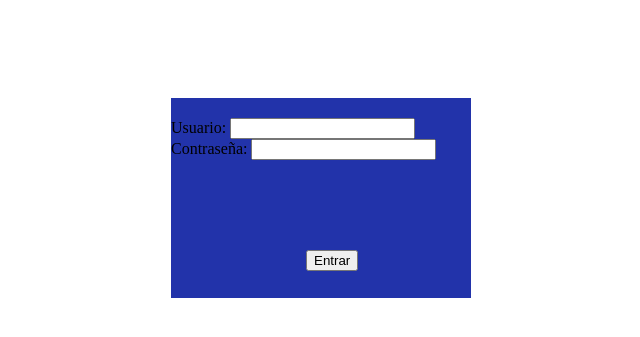
After one commit to HackathonNicaragua/weareone, a Rails app: page /logiandose/index in a window 1280 px wide. The commit adds this page. Shown: the top 337 px of the page, without its empty margins (299-939 px from the left). Run offline with Rails 7, Linux system fonts and the light colour scheme; style sheets or scripts are compiled from the project's sources.

Commit message:
Primera version de la vista logiandose

```diff
--- /dev/null
+++ b/uniting-university/app/assets/javascripts/logiandose.coffee
@@ -0,0 +1,3 @@
+# Place all the behaviors and hooks related to the matching controller here.
+# All this logic will automatically be available in application.js.
+# You can use CoffeeScript in this file: http://coffeescript.org/
--- /dev/null
+++ b/uniting-university/app/assets/stylesheets/logiandose.css
@@ -0,0 +1,20 @@
+body{
+	margin-left: 20px;
+    margin-right: 20px;
+}
+#entrar{
+	position: absolute;
+	background: #23a;
+	height: 200px;
+	width: 300px;
+	margin-left: 450px;
+	margin-top: 90px;
+}
+#entrar_centrar{
+	margin-top: 20px;
+}
+#btn_login{
+	position: relative;
+	margin-top: 30%;
+	margin-left: 45%;
+}
--- /dev/null
+++ b/uniting-university/app/controllers/logiandose_controller.rb
@@ -0,0 +1,4 @@
+class LogiandoseController < ApplicationController
+  def index
+  end
+end
--- /dev/null
+++ b/uniting-university/app/helpers/logiandose_helper.rb
@@ -0,0 +1,2 @@
+module LogiandoseHelper
+end
--- /dev/null
+++ b/uniting-university/app/views/logiandose/index.html.erb
@@ -0,0 +1,15 @@
+<!DOCTYPE html>
+<html>
+<head>
+	<title>Iniciando secion</title>
+</head>
+<body>
+     <div id="entrar">
+	     <div id="entrar_centrar">
+	     	Usuario:  <input type="text" name=""> <br>
+	        Contraseña: <%= password_field_tag(:password) %>
+	        <input name="login" id="btn_login" type="submit" value="Entrar" />
+	     </div>
+     </div>
+</body>
+</html>
--- a/uniting-university/config/routes.rb
+++ b/uniting-university/config/routes.rb
@@ -1,4 +1,6 @@
 Rails.application.routes.draw do
+  get 'logiandose/index'
+
   get 'materiales_profesional/index'
 
   get 'materiales_estudiantes/index'
```
Also changed, not shown: uniting-university/test/controllers/logiandose_controller_test.rb (added, +9 -0 lines), uniting-university/app/views/materiales_profesional/index.html.erb (line endings or trailing spaces).
